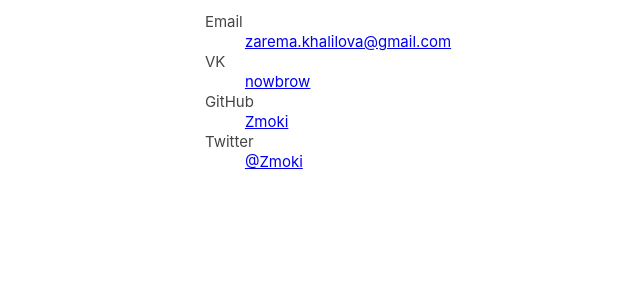
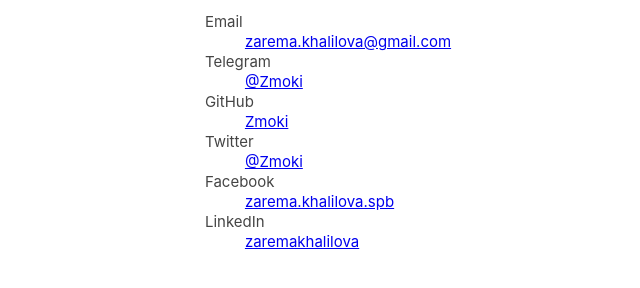
Before and after one commit to Zmoki/zmoki.github.io, a plain HTML site: page index.html in a window 1280 px wide. Shown: the part 398-686 px from the top of the page, without its empty margins (312-952 px from the left). Drawn offline with Linux system fonts and the light colour scheme.

Commit message:
Deploying to master from  @ ad1a4b53d3a0b87e855629abe152ba57b8b3738f 🚀

```diff
--- a/index.html
+++ b/index.html
@@ -64,12 +64,16 @@
   <dl>
     <dt>Email</dt>
     <dd><a href="mailto:zarema.khalilova@gmail.com">zarema.khalilova@gmail.com</a></dd>
-    <dt>VK</dt>
-    <dd><a href="https://vk.com/nowbrow">nowbrow</a></dd>
+    <dt>Telegram</dt>
+    <dd><a href="https://teleg.run/Zmoki">@Zmoki</a></dd>
     <dt>GitHub</dt>
     <dd><a href="https://github.com/Zmoki">Zmoki</a></dd>
     <dt>Twitter</dt>
     <dd><a href="https://twitter.com/Zmoki">@Zmoki</a></dd>
+    <dt>Facebook</dt>
+    <dd><a href="https://www.facebook.com/zarema.khalilova.spb/">zarema.khalilova.spb</a></dd>
+    <dt>LinkedIn</dt>
+    <dd><a href="https://www.linkedin.com/in/zaremakhalilova/">zaremakhalilova</dd>
   </dl>
 </main>
 
```
